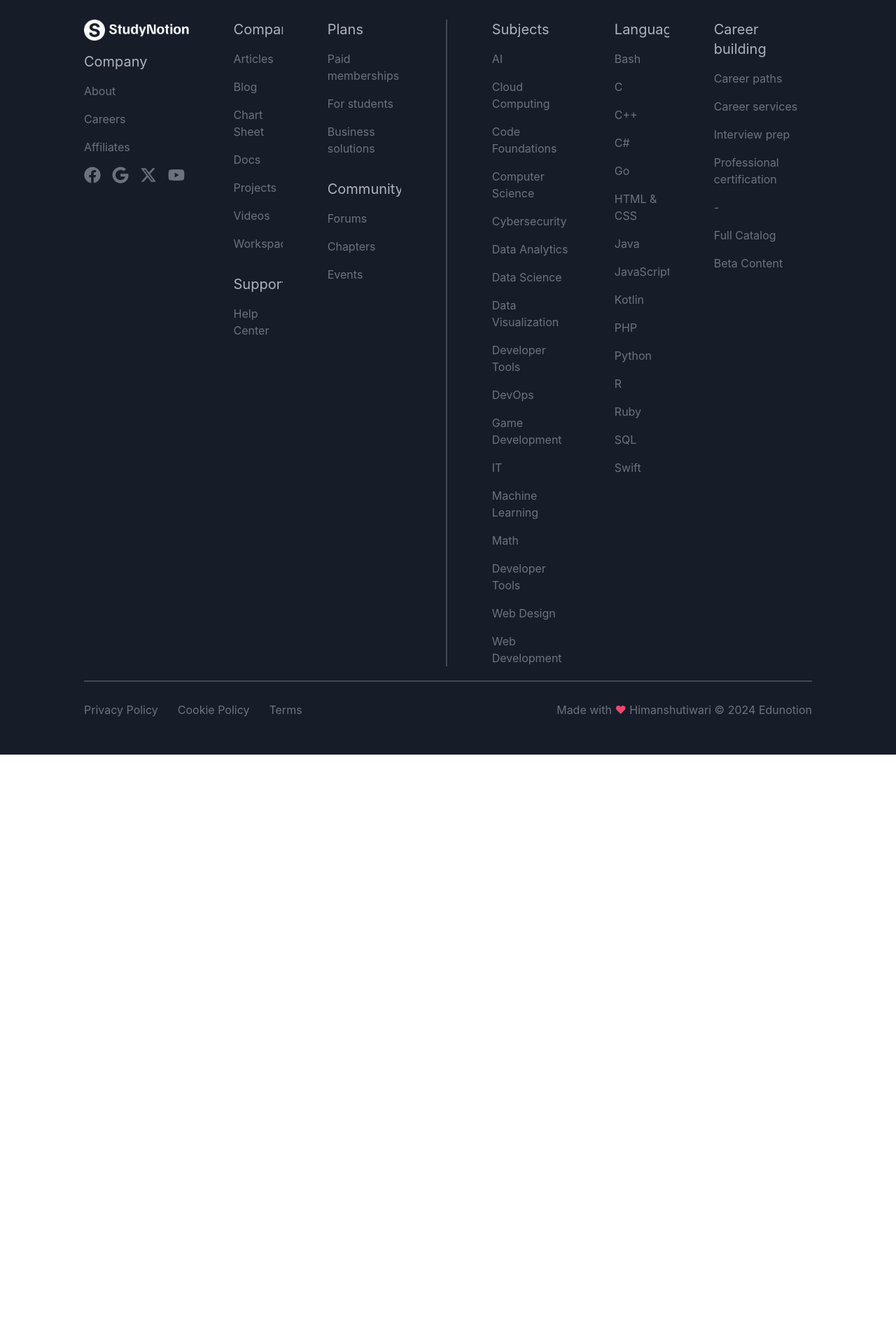
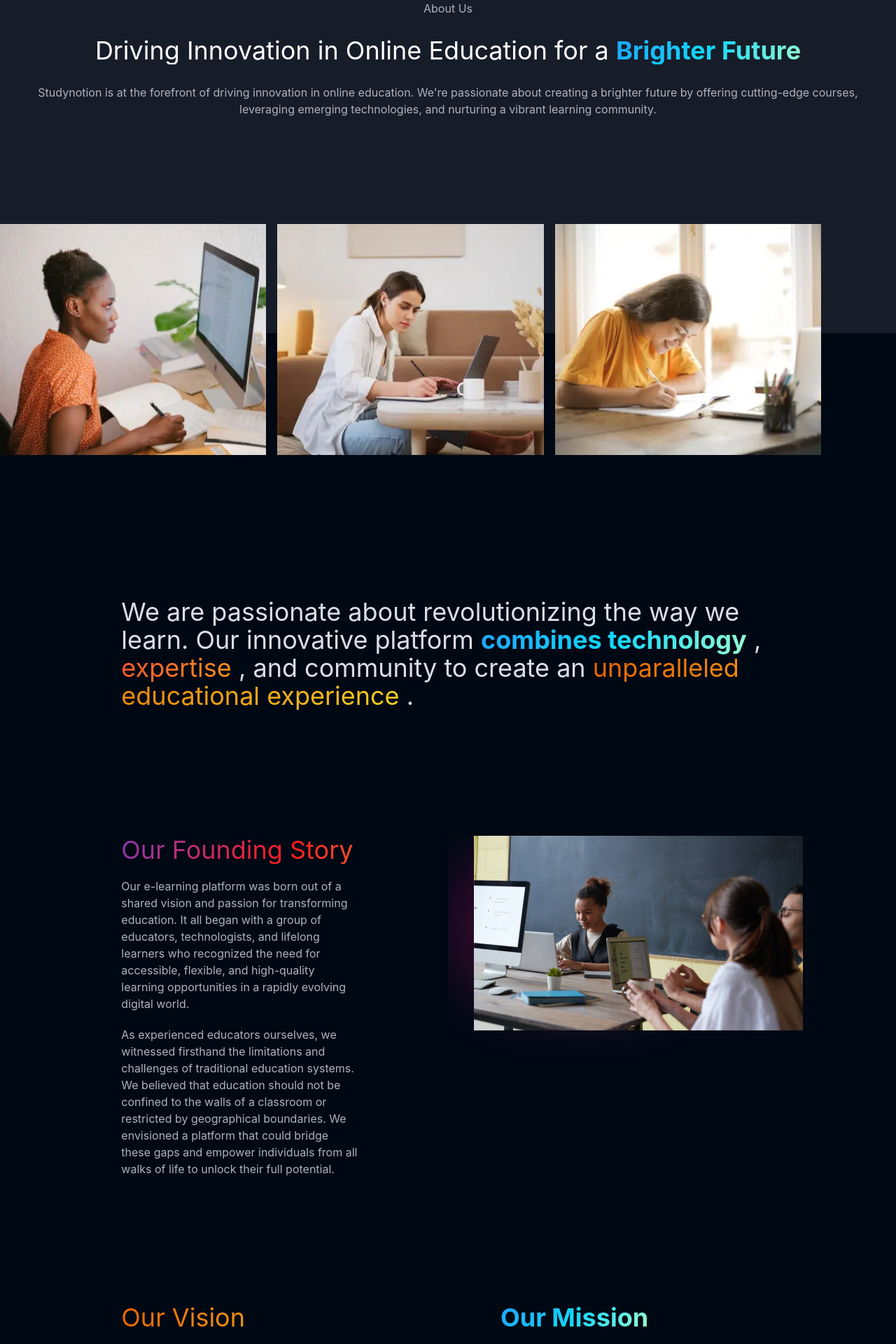
Before and after one commit to thimanshu756/Edtech, a React (Create React App) app: page /about in a window 1280 px wide. Shown: the part 80-2000 px from the top of the page at 70% size. Before the commit the page ends 1158 px from the top, so only its background shows below. Built offline with nearby package versions, Linux system fonts and the light colour scheme; no server answers.

Commit message:
About Us page done

```diff
--- a/src/App.css
+++ b/src/App.css
@@ -16,7 +16,29 @@
     z-index: 10;
 
 }
-
+.orangeTextColor{
+    background: var(--Gradient-05, linear-gradient(118deg, #FF512F -4.8%, #F09819 107.46%));
+    -webkit-background-clip: text;
+    -webkit-text-fill-color: transparent;
+}
+.yellowTextcolor{
+    background: var(--Gradient-05, linear-gradient(118deg, #E65C00 -6.05%, #F9D423 106.11%));
+    -webkit-background-clip: text;
+    -webkit-text-fill-color: transparent;
+}
+.headingTextColor{
+    background: var(--Gradient-05, linear-gradient(118deg, #833AB4 -2.4%, #FD1D1D 52.25%, #FCB045 106.89%));
+    -webkit-background-clip: text;
+    -webkit-text-fill-color: transparent;
+}
+.gradient-about{
+    width: 372.949px;
+    height: 257.054px;
+    border-radius: 372.949px;
+    opacity: 0.2;
+    background: var(--Gradient-09, linear-gradient(118deg, #EC008C -0.91%, #FC6767 104.91%));
+    filter: blur(34px);
+}
 .card{
   z-index: 50;
 
--- a/src/App.jsx
+++ b/src/App.jsx
@@ -10,13 +10,14 @@ import ForgotPassword from "./Pages/ForgotPassword";
 import UpdatePassword from "./Pages/UpdatePassword";
 import OpenRoute from "./Components/Core/AuthAcesses/OpenRoute";
 import PrivateRoute from "./Components/Core/AuthAcesses/PrivateRoute";
+import AboutUs from "./Pages/AboutUs";
 function App() {
   return (
     <div className="w-screen min-h-screen bg-richblack-900 flex flex-col font-inter">
       <Navbar/>
       <Routes>
         <Route path="/" element={<Home/>}/>
-
+        <Route path="/about" element={<AboutUs/>}/>
         <Route path="/signup" element={
         <OpenRoute>
             <SignUp/>
--- a/src/Components/Core/AuthAcesses/PrivateRoute.jsx
+++ b/src/Components/Core/AuthAcesses/PrivateRoute.jsx
@@ -7,7 +7,9 @@ const PrivateRoute = ({children}) => {
 
     if (token != null) {
         return children
-    }else{
+    }
+    else
+    {
         return(
             <Navigate to="/login"></Navigate>
         )
--- /dev/null
+++ b/src/Pages/AboutUs.jsx
@@ -0,0 +1,58 @@
+import React from 'react'
+import TextColor from '../Components/Core/HomePage/TextColor'
+import img1 from "../assets/Images/aboutus1.webp"
+import img2 from "../assets/Images/aboutus2.webp"
+import img3 from "../assets/Images/aboutus3.webp"
+import img4 from "../assets/Images/FoundingStory.png"
+
+const AboutUs = () => {
+  return (
+    <div className=' '>
+        {/* section 1 */}
+        <div className=' bg-richblack-800 mb-36 h-[500px]'>
+            <div className='flex flex-col gap-7 items-center text-white mt-6 w-11/12 mx-auto relative'>
+            <p className='text-richblack-100'>About Us</p>
+            <h1 className='text-4xl lg:w-[913px] text-center lg:px-[52px]'>Driving Innovation in Online Education for a <TextColor text={" Brighter Future"}/></h1>
+            <p className='text-richblack-100 text-center lg:w-[913px] lg:px-[52px]'>Studynotion is at the forefront of driving innovation in online education. We're passionate about creating a brighter future by offering cutting-edge courses, leveraging emerging technologies, and nurturing a vibrant learning community.</p>
+            </div>
+            <div className="grid grid-cols-3 gap-4 w-11/12 mx-auto absolute h-[330px] lg:left-24 top-[400px] ">
+                <img src={img1} alt="" className='h-[330px] w-[384px]'/>
+                <img src={img2} alt=""  className='h-[330px] w-[384px]'/>
+                <img src={img3} alt=""  className='h-[330px] w-[384px]'/>
+            </div>
+        </div>
+        {/* section 2 */}
+        <div  className=' bg-richblack-900 h-full '>
+        <div className='w-11/12 mx-auto mt-36 '>
+            <h1 className='text-4xl text-richblack-25 py-[90px] px-[120px] '>
+            We are passionate about revolutionizing the way we learn. Our innovative platform <TextColor text={"combines technology"}/> , <span className='orangeTextColor'>expertise</span> , and community to create an <span className='yellowTextcolor'>unparalleled educational experience</span> .
+            </h1>
+        </div>
+        <div className='w-11/12 mx-auto flex flex-row py-[90px] relative px-[120px]'>
+        <div className='w-[50%] flex flex-col gap-5'>
+            <h1 className='headingTextColor text-4xl'> Our Founding Story</h1>
+            <p className='text-richblack-100 w-[73%]'>Our e-learning platform was born out of a shared vision and passion for transforming education. It all began with a group of educators, technologists, and lifelong learners who recognized the need for accessible, flexible, and high-quality learning opportunities in a rapidly evolving digital world.</p>
+            <p className='text-richblack-100 w-[73%]'>As experienced educators ourselves, we witnessed firsthand the limitations and challenges of traditional education systems. We believed that education should not be confined to the walls of a classroom or restricted by geographical boundaries. We envisioned a platform that could bridge these gaps and empower individuals from all walks of life to unlock their full potential.</p>
+          </div>
+          <div className='w-[50%] flex '>
+        <div className='gradient-about relative '>
+        </div>
+        <img src={img4} alt="" className='absolute right-20 h-[278px] w-[470px]'/>
+        </div>
+        </div>
+        <div className='w-11/12 mx-auto flex flex-row py-[90px] gap-[150px]  relative px-[120px]'>
+        <div className='w-[50%] flex flex-col gap-4'>
+            <h1 className='text-4xl yellowTextcolor'>Our Vision</h1>
+            <p className='text-richblack-100 '>With this vision in mind, we set out on a journey to create an e-learning platform that would revolutionize the way people learn. Our team of dedicated experts worked tirelessly to develop a robust and intuitive platform that combines cutting-edge technology with engaging content, fostering a dynamic and interactive learning experience.</p>
+        </div>
+        <div className='w-[50%]  flex flex-col gap-4'>
+        <h1 className='text-4xl '> <TextColor text={"Our Mission"}/> </h1>
+            <p className='text-richblack-100 '>With this vision in mind, we set out on a journey to create an e-learning platform that would revolutionize the way people learn. Our team of dedicated experts worked tirelessly to develop a robust and intuitive platform that combines cutting-edge technology with engaging content, fostering a dynamic and interactive learning experience.</p>
+        </div>
+        </div>
+        </div>
+    </div>
+  )
+}
+
+export default AboutUs
```
